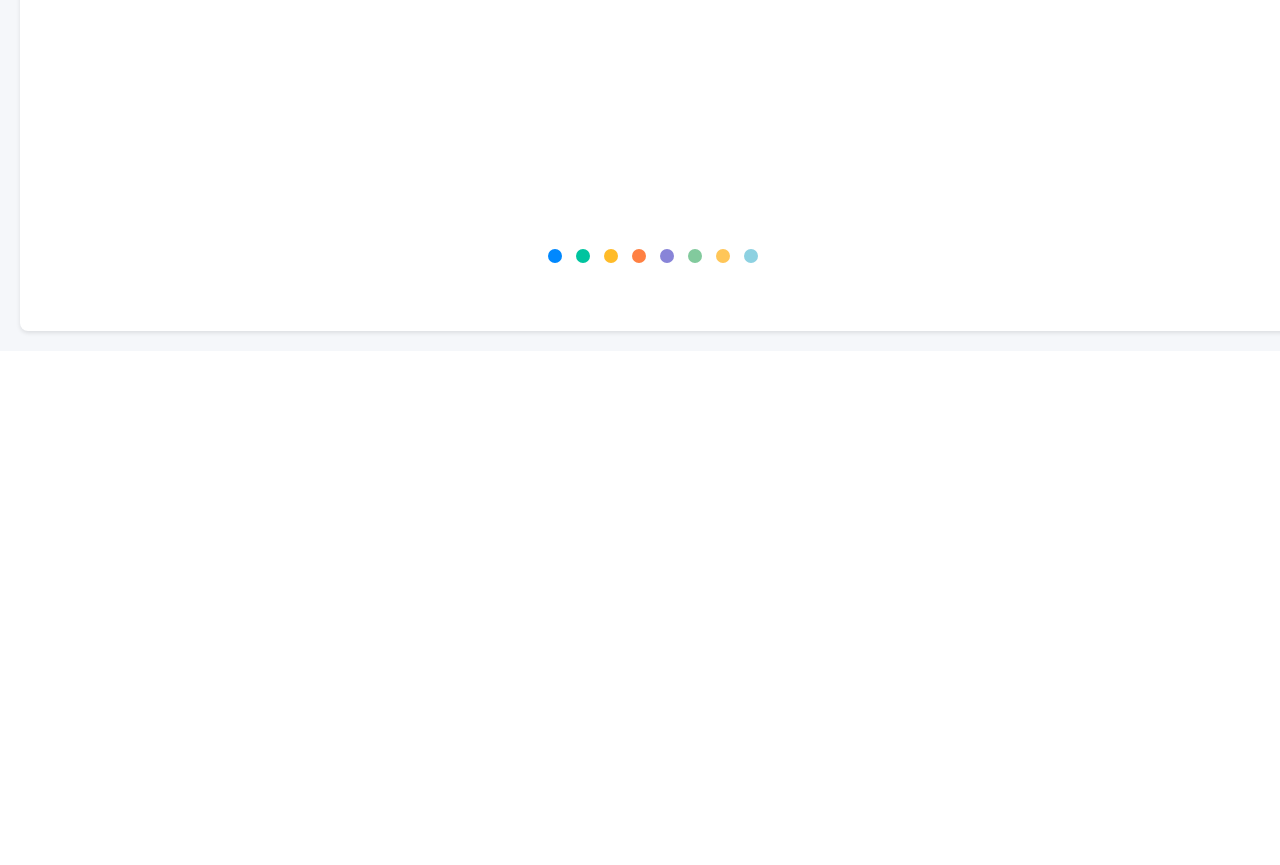
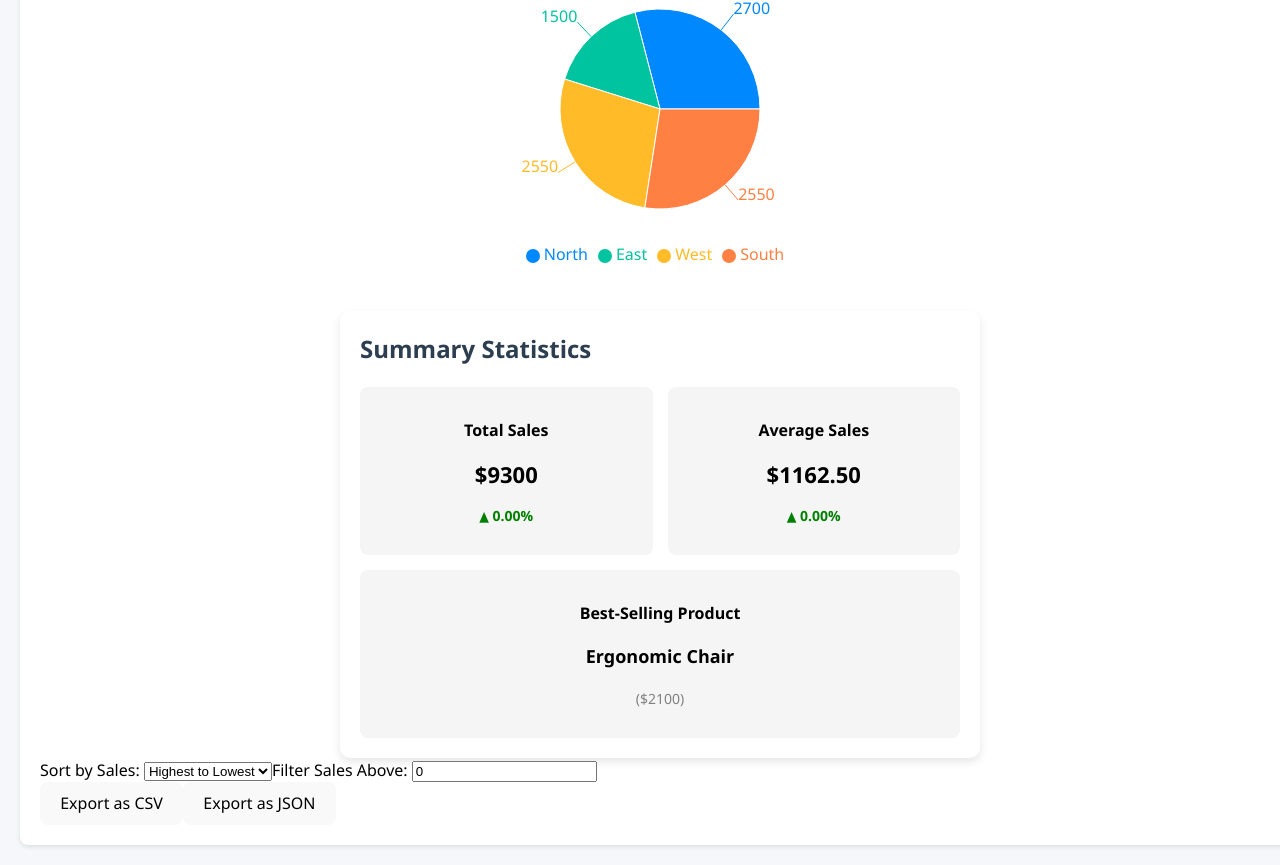
Before and after one commit to AmolDerickSoans/code-it-out, a React (Vite) app: page / in a window 1280 px wide. Shown: the part 2199-3064 px from the top of the page. Before the commit the page ends 2550 px from the top, so only its background shows below. Built offline with nearby package versions, Linux system fonts and the light colour scheme.

Commit message:
commit changes

```diff
--- a/src/SalesDashboard.tsx
+++ b/src/SalesDashboard.tsx
@@ -1,9 +1,12 @@
 import React, { useState } from 'react';
+
 import {
   LineChart, Line, BarChart, Bar, PieChart, Pie,
   XAxis, YAxis, CartesianGrid, Tooltip, Legend,
   ResponsiveContainer, Cell
 } from 'recharts';
+import SummaryStats from './SummaryStats.tsx';
+
 
 const initialData = [
   { id: 1, product: "Laptop XZ-2000", date: "2024-01-01", sales: 1500, inventory: 32, category: "Electronics", region: "North" },
@@ -16,10 +19,13 @@ const initialData = [
   { id: 8, product: "Standing Desk", date: "2024-01-08", sales: 1800, inventory: 15, category: "Furniture", region: "South" },
 ];
 
+
+
 const COLORS = ['#0088FE', '#00C49F', '#FFBB28', '#FF8042', '#8884d8', '#82ca9d', '#ffc658', '#8dd1e1'];
 
 const SalesDashboard = () => {
   const [data, setData] = useState(initialData);
+  const [prevData, setPrevData] = useState(initialData);
   const [formData, setFormData] = useState({
     product: '',
     date: '',
@@ -34,16 +40,22 @@ const SalesDashboard = () => {
   const [activeFilter, setActiveFilter] = useState('all');
   const [thresholdValue, setThresholdValue] = useState(1000);
 
-  const deleteEntry = (index) => {
-    const newData = data.filter((_, i) => i !== index);
+  const deleteEntry = (id: number) => {
+    const newData = data.filter(item => item.id !== id);
     setData(newData);
   };
+
 
   const handleSubmit = (e) => {
     e.preventDefault();
 
     const salesValue = Number(formData.sales);
     const inventoryValue = Number(formData.inventory);
+
+    if (isNaN(salesValue) || isNaN(inventoryValue) || salesValue < 0 || inventoryValue < 0) {
+      alert("Sales and Inventory must be valid positive numbers.");
+      return;
+    }
 
     if (editingId) {
       const updatedData = data.map(item =>
@@ -131,7 +143,7 @@ const SalesDashboard = () => {
   };
 
   const getRegionData = () => {
-    const regionData = [];
+
     const regionMap = {};
 
     data.forEach(item => {
@@ -142,8 +154,15 @@ const SalesDashboard = () => {
       }
     });
 
+    const regionData = Object.keys(regionMap).map(region => ({
+      name: region,
+      value: regionMap[region],
+    }));
+
     return regionData;
+
   };
+
 
   // Apply filtering
   let filteredData = data;
@@ -168,15 +187,72 @@ const SalesDashboard = () => {
 
   if (sortConfig.key) {
     filteredData.sort((a, b) => {
-      if (a[sortConfig.key] < b[sortConfig.key]) {
+      let aValue = a[sortConfig.key];
+      let bValue = b[sortConfig.key];
+
+      if (!isNaN(aValue) && !isNaN(bValue)) {
+        aValue = Number(aValue);
+        bValue = Number(bValue);
+      }
+
+      if (aValue < bValue) {
         return sortConfig.direction === 'ascending' ? -1 : 1;
       }
-      if (a[sortConfig.key] > b[sortConfig.key]) {
+      if (aValue > bValue) {
         return sortConfig.direction === 'ascending' ? 1 : -1;
       }
       return 0;
     });
+
   }
+
+  const [sortOrder, setSortOrder] = useState<"asc" | "desc">("desc");
+  const [salesFilter, setSalesFilter] = useState<number>(0);
+
+  // Sorting function
+  const sortedData = [...data].sort((a, b) =>
+    sortOrder === "asc" ? a.sales - b.sales : b.sales - a.sales
+  );
+
+  // Filtering function
+  const filteredData1 = sortedData.filter((item) => item.sales >= salesFilter);
+
+  // Export Data as CSV (All Columns)
+  const exportToCSV = () => {
+    const headers = Object.keys(initialData[0]).join(",") + "\n";
+    const csvRows = filteredData1
+      .map((item) =>
+        Object.values(item)
+          .map((value) => `"${value}"`)
+          .join(",")
+      )
+      .join("\n");
+
+    const csvContent = headers + csvRows;
+    const blob = new Blob([csvContent], { type: "text/csv" });
+    const url = URL.createObjectURL(blob);
+
+    const link = document.createElement("a");
+    link.href = url;
+    link.download = "filtered_sales_data.csv";
+    document.body.appendChild(link);
+    link.click();
+    document.body.removeChild(link);
+  };
+
+  // Export Data as JSON (All Columns)
+  const exportToJSON = () => {
+    const jsonStr = JSON.stringify(filteredData1, null, 2);
+    const blob = new Blob([jsonStr], { type: "application/json" });
+    const url = URL.createObjectURL(blob);
+
+    const link = document.createElement("a");
+    link.href = url;
+    link.download = "filtered_sales_data.json";
+    document.body.appendChild(link);
+    link.click();
+    document.body.removeChild(link);
+  };
 
   return (
     <div className="sales-dashboard">
@@ -363,8 +439,8 @@ const SalesDashboard = () => {
           </thead>
           <tbody>
 
-            {filteredData.map((entry, index) => (
-              <tr key={index} className={entry.sales >= thresholdValue ? 'high-sales' : ''}>
+            {filteredData.map((entry) => (
+              <tr key={entry.id} className={entry.sales >= thresholdValue ? 'high-sales' : ''}>
                 <td>{entry.product}</td>
                 <td>{entry.date}</td>
                 <td>{entry.sales}</td>
@@ -373,8 +449,7 @@ const SalesDashboard = () => {
                 <td>{entry.region}</td>
                 <td>
                   <button className="edit-btn" onClick={() => handleEdit(entry)}>Edit</button>
-
-                  <button className="delete-btn" onClick={() => deleteEntry(index)}>Delete</button>
+                  <button className="delete-btn" onClick={() => deleteEntry(entry.id)}>Delete</button>
                 </td>
               </tr>
             ))}
@@ -435,6 +510,36 @@ const SalesDashboard = () => {
             </PieChart>
           </ResponsiveContainer>
         </div>
+
+        <div>
+      <SummaryStats data={data} prevData={prevData}/>
+    </div>
+
+    <div className="dashboard-container">
+      {/* Sorting Controls */}
+      <div className="controls" style={{color: 'black'}}>
+        <label>Sort by Sales: </label>
+        <select onChange={(e) => setSortOrder(e.target.value as "asc" | "desc")}>
+          <option value="desc">Highest to Lowest</option>
+          <option value="asc">Lowest to Highest</option>
+        </select>
+
+        {/* Filtering Controls */}
+        <label>Filter Sales Above: </label>
+        <input
+          type="number"
+          value={salesFilter}
+          onChange={(e) => setSalesFilter(Number(e.target.value))}
+        />
+      </div>
+
+      {/* Export Buttons */}
+      <div className="export-buttons">
+        <button onClick={exportToCSV}>Export as CSV</button>
+        <button onClick={exportToJSON}>Export as JSON</button>
+      </div>
+    </div>
+
       </div>
 
     </div>
--- /dev/null
+++ b/src/SummaryStats.css
@@ -0,0 +1,66 @@
+.summary-container {
+  padding: 20px;
+  background: white;
+  box-shadow: 0 4px 8px rgba(0, 0, 0, 0.1);
+  border-radius: 10px;
+  max-width: 600px;
+  margin: auto;
+}
+p{
+  color: black;
+}
+
+.summary-title {
+  font-size: 24px;
+  font-weight: bold;
+  margin-bottom: 15px;
+}
+
+.summary-grid {
+  display: flex;
+  flex-wrap: wrap;
+  gap: 15px;
+}
+
+.summary-card {
+  flex: 1;
+  min-width: 180px;
+  padding: 15px;
+  background: #f5f5f5;
+  border-radius: 8px;
+  text-align: center;
+}
+
+.summary-label {
+  font-size: 16px;
+  font-weight: bold;
+}
+
+.summary-value {
+  font-size: 22px;
+  font-weight: bold;
+  margin: 5px 0;
+}
+
+.summary-product {
+  font-size: 18px;
+  font-weight: bold;
+}
+
+.summary-sales {
+  font-size: 14px;
+  color: gray;
+}
+
+.summary-change {
+  font-size: 14px;
+  font-weight: bold;
+}
+
+.positive {
+  color: green;
+}
+
+.negative {
+  color: red;
+}
--- /dev/null
+++ b/src/SummaryStats.tsx
@@ -0,0 +1,64 @@
+import { useState, useEffect } from "react";
+import "./SummaryStats.css"; // Import the CSS file for styling
+
+const SummaryStats = ({ data, prevData }) => {
+  if (!data || data.length === 0) {
+    return <p>No data available.</p>;
+  }
+
+  const totalSales = data.reduce((sum, item) => sum + item.sales, 0);
+  const averageSales = (totalSales / data.length).toFixed(2);
+  const bestSellingProduct = data.reduce((max, item) =>
+    item.sales > max.sales ? item : max,
+    data[0]
+  );
+
+  // Calculate previous period metrics for comparison
+  const prevTotalSales = prevData?.reduce((sum, item) => sum + item.sales, 0) || 0;
+  const prevAverageSales = prevData?.length ? (prevTotalSales / prevData.length).toFixed(2) : 0;
+
+  // Helper function for percentage change
+  const getPercentageChange = (current, previous) => {
+    if (previous === 0) return "∞"; // Prevent division by zero
+    return (((current - previous) / previous) * 100).toFixed(2);
+  };
+
+  // Calculate performance changes
+  const totalSalesChange = getPercentageChange(totalSales, prevTotalSales);
+  const avgSalesChange = getPercentageChange(averageSales, prevAverageSales);
+
+  return (
+    <div className="summary-container">
+      <h2 className="summary-title">Summary Statistics</h2>
+
+      <div className="summary-grid">
+        {/* Total Sales */}
+        <div className="summary-card">
+          <p className="summary-label">Total Sales</p>
+          <p className="summary-value">${totalSales}</p>
+          <p className={`summary-change ${totalSalesChange >= 0 ? "positive" : "negative"}`}>
+            {totalSalesChange >= 0 ? "▲" : "▼"} {totalSalesChange}%
+          </p>
+        </div>
+
+        {/* Average Sales */}
+        <div className="summary-card">
+          <p className="summary-label">Average Sales</p>
+          <p className="summary-value">${averageSales}</p>
+          <p className={`summary-change ${avgSalesChange >= 0 ? "positive" : "negative"}`}>
+            {avgSalesChange >= 0 ? "▲" : "▼"} {avgSalesChange}%
+          </p>
+        </div>
+
+        {/* Best-Selling Product */}
+        <div className="summary-card">
+          <p className="summary-label">Best-Selling Product</p>
+          <p className="summary-product">{bestSellingProduct.product}</p>
+          <p className="summary-sales">(${bestSellingProduct.sales})</p>
+        </div>
+      </div>
+    </div>
+  );
+};
+
+export default SummaryStats;
```
Also changed, not shown: changes.txt (added).
